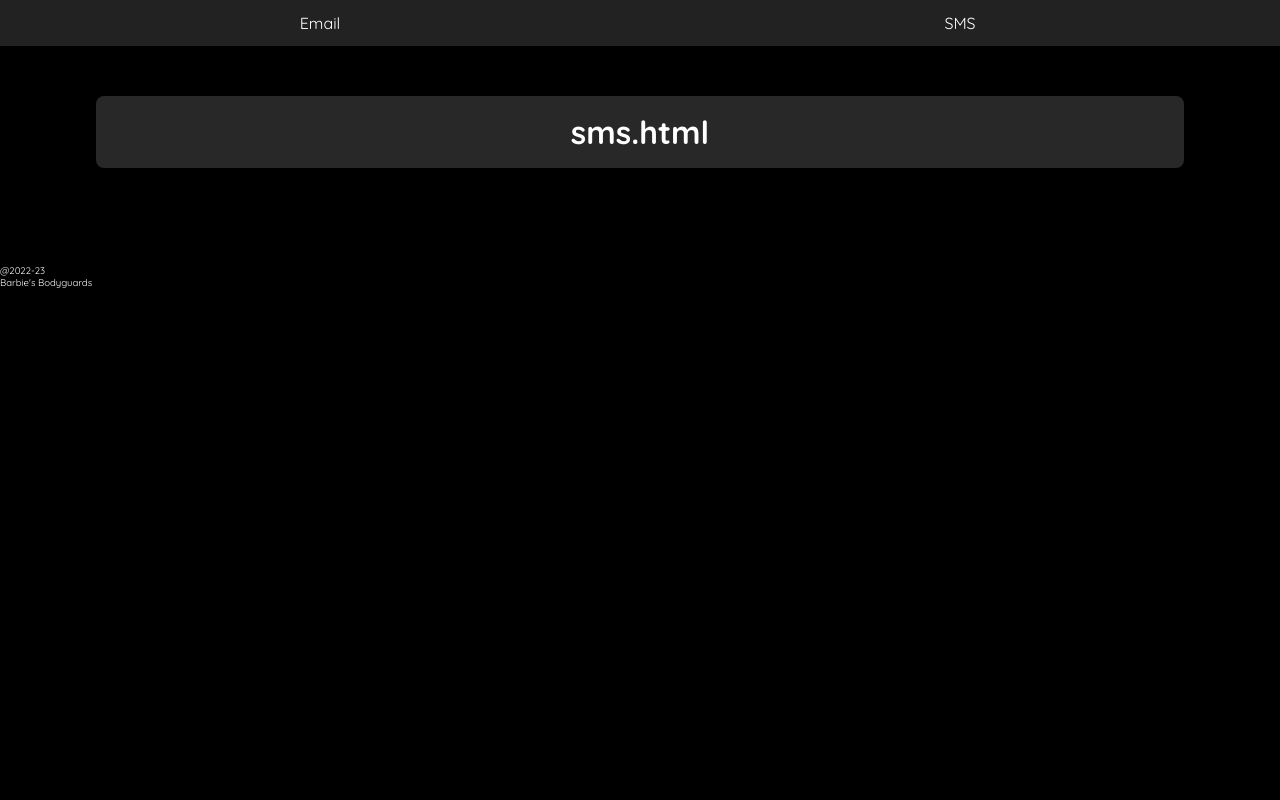
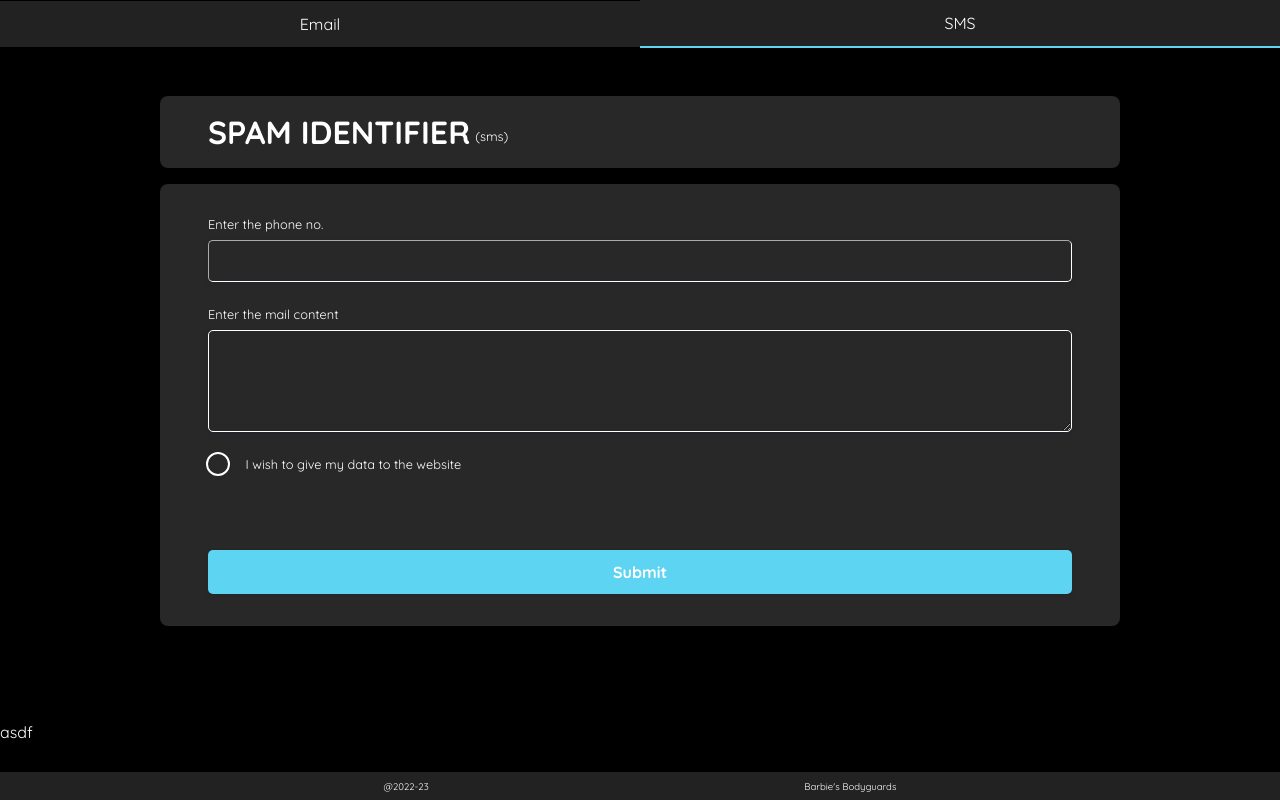
Before and after one commit to SarangKumar/Spam-Shield, a Flask app: page /sms in a window 1280 px wide. Run offline with Flask 2, Linux system fonts and the light colour scheme; some libraries are stand-ins or nearby versions.

Commit message:
make all routes for the project

```diff
--- a/app.py
+++ b/app.py
@@ -1,4 +1,4 @@
-from flask import Flask, render_template
+from flask import Flask, render_template, request
 
 app = Flask(__name__)
 
@@ -15,19 +15,28 @@ def rough():
 def email():
     return render_template('email.html')
 
+@app.route("/email/result", methods=['POST'])
+def resultemail():
+    email = request.form['email']
+    email_content = request.form['email_content']
+    final = email + ' ' + email_content
+    spam = 0
+    return render_template('result.html', id=email, content=email_content, output = final, spam=spam)
+
+@app.route("/sms/result", methods=['POST'])
+def resultesms():
+    phone = request.form['phoneno']
+    sms_content = request.form['sms_content']
+    final = phone + ' ' + sms_content
+    spam = 1
+    return render_template('result.html', id=phone, content=sms_content, output = final, spam=spam)
+
+
 
 @app.route("/sms")
 def sms():
     return render_template('sms.html')
 
-@app.route("/result")
-def result():
-    spam = 0
-
-    return render_template('result.html', spam=spam)
-
-
-
 
 if __name__ == "__main__":
     app.run(debug=True, port=8080)
--- a/static/css/main.css
+++ b/static/css/main.css
@@ -7,12 +7,12 @@
     font-family: 'Quicksand', sans-serif;
 }
 
-:root{
-    --primary:#5ED4F3;
-    --secondary:#000;
-    --white:#282828;
-    --light-text:#222;
-    --dark-text:#fff;
+:root {
+    --primary: #5ED4F3;
+    --secondary: #000;
+    --white: #282828;
+    --light-text: #222;
+    --dark-text: #fff;
 }
 
 body {
@@ -20,18 +20,22 @@ body {
     color: var(--dark-text);
 }
 
-
 .body-container {
-    margin: 6rem;
+    margin: 6rem 10rem;
     display: flex;
     align-items: center;
     justify-content: center;
     gap: 1rem;
-    padding: 1rem;
-    /* max-width: 1000px; */
-    border-radius: 0.5rem;
+    flex-direction: column;
     position: relative;
+}
+
+/* heading */
+
+.heading {
     background-color: var(--white);
+    color: var(--dark-text);
+
 }
 
 nav {
@@ -47,7 +51,8 @@ nav {
 }
 
 
-nav #mail, nav #sms{
+nav #mail,
+nav #sms {
     text-decoration: none;
     padding: 0.8rem 1rem;
     height: 100%;
@@ -56,109 +61,198 @@ nav #mail, nav #sms{
     color: var(--dark-text);
     cursor: pointer;
     background-color: var(--light-text);
-    /* border-radius: 0.5rem 0 0 0.5rem; */
 }
 
-nav #mail.active, nav #sms.active{
-    border-bottom:2px solid var(--primary);
+nav #mail.active,
+nav #sms.active {
+    border-bottom: 2px solid var(--primary);
 }
 
-nav #sms{
-    /* border-radius: 0 0.5rem 0.5rem 0; */
-    /* background-color: green; */
-}
-
-
-
-
-
-.result > .fa{
+.result>.fa {
     display: flex;
     align-items: center;
     justify-content: center;
-    width:2rem;
+    width: 2rem;
     height: 2rem;
     transform: translate(-50%, -50%);
     position: absolute;
     top: 0;
-    left:0;
+    left: 0;
     border-radius: 50%;
-
-
 }
 
-.result > .fa-check{
+.result>.fa-check {
     background-color: green;
 }
+.result>.fa-times {
+    background-color: red;
+}
 
+.content,
+.heading {
+    width: 100%;
+}
+
+.heading-container {
+    background-color: var(--white);
+    padding: 1rem 3rem;
+    border-radius: 0.5rem;
+    margin-bottom: 1rem;
+}
+
+.heading {
+    padding: 0;
+    display: inline;
+}
+
+.heading+span {
+    font-size: 0.8rem;
+    position: relative;
+    bottom: 3px;
+    left: 5px;
+}
 
 /* email */
 
-
-.container{
-    margin: 1rem 2rem;
-    padding: 2rem;
-    min-width: 90vw;
-    border-radius:10px;
+.form {
+    border-radius: 0.5rem;
     background-color: var(--white);
-}
-.form{
     display: flex;
     flex-direction: column;
-    gap: 1rem;
-    width: 100%;
+    gap: 1.5rem;
+    padding: 2rem 3rem;
 }
-.row{
+
+.row {
     display: flex;
     gap: 0.5rem;
     flex-direction: column;
 }
-label{
+
+label {
     color: var(--dark-text);
+    font-size: 0.8rem;
 }
-input, textarea
-{
+
+input,
+textarea {
     outline: none;
-    width: 100%;
-    padding:10px;
+    padding: 10px;
     border-radius: 5px;
+    border-width: 1.5px;
     background-color: transparent;
     color: var(--dark-text);
     font-size: 1rem;
     font-weight: bold;
     box-shadow: rgba(50, 50, 93, 0.25) 0px 2px 5px -1px, rgba(0, 0, 0, 0.3) 0px 1px 3px -1px;
     border-color: var(--dark-text);
-    resize:vertical;
+    resize: vertical;
 }
 
-.email::before{
-    content:'Email';
-    color:red;
+input:focus,
+input:focus-within,
+textarea:focus,
+textarea:focus-within {
+    border-color: var(--primary);
+}
+
+input[type=submit] {
+    cursor: pointer;
+    padding: 0.75rem;
+    border: none;
+    border-radius: 5px;
+    background-color: var(--primary);
+    margin-top: 50px;
+    width: 100%;
+}
+
+input[type='submit']:hover {
+    box-shadow: rgba(255, 225, 225, 0.1) 0px 3px 8px;
+}
+
+.consent {
+    display: flex;
+    align-content: center;
+    gap: 1.1rem;
 }
 
 
-input:focus, .input:focus-within{
-    border-color: var(--primary);
+.custom-checkbox {
+    transform: translateY(-10%);
+    height: 0.5rem;
+    width: 0.5rem;
+    border-radius: 1rem;
+    appearance: none;
+    outline: 2px solid var(--dark-text);
+    background-color: var(--white);
 }
 
-input[type=submit]
-{
-
+.custom-checkbox:hover {
+    background-color: var(--light-text);
     cursor: pointer;
-    padding:0.75rem;
-    border: none;
-    border-radius: 5px;
-    background-color: var(--primary);
-    /* position: absolute; */
-    margin-top:50px;
-    width:100%;
 }
 
-input[type='submit']:hover{
-    box-shadow: rgba(255, 225, 225, 0.1) 0px 3px 8px;
+.custom-checkbox:checked {
+    background-color: var(--primary);
+    box-shadow: 0 0 0 1px var(--primary);
+    animation: outline-checked;
+    animation-duration: 0.1s;
+    animation-iteration-count: 4;
+    animation-direction: alternate;
+    animation-timing-function: linear;
+}
+
+@keyframes outline-checked {
+    0% {
+        outline-offset: 0;
+    }
+
+    100% {
+        outline-offset: -0.2rem;
+    }
 }
 
 
-footer p{
+footer {
+    position: absolute;
+    bottom: 0;
+    left: 0;
+    right: 0;
+    background-color: var(--light-text);
+    display: flex;
+    align-items: center;
+    padding: 0.5rem;
+    justify-content: space-evenly;
+}
+
+footer p {
     font-size: 0.6rem;
 }
+
+@media only screen and (max-width: 800px) {
+    .heading-container {
+        padding: 1rem 2rem;
+    }
+
+    .body-container {
+        margin: 6rem 6rem;
+    }
+
+    .form {
+        padding: 2rem 2rem;
+    }
+}
+
+@media only screen and (max-width: 600px) {
+    .heading-container {
+        padding: 1rem;
+    }
+
+    .body-container {
+        margin: 6rem 2rem;
+    }
+
+    .form {
+        padding: 2rem 1rem;
+    }
+}
--- a/static/js/script.js
+++ b/static/js/script.js
@@ -2,7 +2,12 @@ const links = document.querySelectorAll('.link');
 
 
 
-console.log(links);
+if(window.location.pathname=='/email'){
+    document.getElementById('mail').style.borderBottom = '2px solid #5ED4F3'
+} else if(window.location.pathname=='/sms'){
+    document.getElementById('sms').style.borderBottom = '2px solid #5ED4F3'
+
+}
 
 for(let i=0; i<links.length; i++) {
 
--- a/templates/layout.html
+++ b/templates/layout.html
@@ -19,7 +19,7 @@
   </head>
   <body>
     <nav>
-      <a href="email" id="mail" class="link">Email</a>
+      <a href="/email" id="mail" class="link">Email</a>
       <a href="sms" id="sms" class="link">SMS</a>
     </nav>
     <div class="body-container">
@@ -27,6 +27,9 @@
         <div class="box">{% block body %} {% endblock %}</div>
         <div class="result">{% block result %} {% endblock %}</div>
       </div>
+    </div>
+    <div class="result-container">
+      asdf
     </div>
     <footer>
       <p>@2022-23</p>
--- a/templates/sms.html
+++ b/templates/sms.html
@@ -1,9 +1,32 @@
 {%extends "layout.html" %}
-
 {% block body %}
 
-<h1>sms.html</h1>
+<div class="heading-container">
+    <h1 class="heading">SPAM IDENTIFIER</h1><span>(sms)</span>
+</div>
 
+<form action="/sms/result" class="form" method="post">
+    <div class="phone-container row">
+        <label for="phone">Enter the phone no.</label>
+        <input name='phoneno' required name="phone" type="tel" class="email" />
+    </div>
 
+    <div class="content-container row">
+        <label for="content-ph">Enter the mail content</label>
+        <textarea
+        required
+        name="sms_content"
+        class="content-textarea"
+        rows="4"
+        type="text"
+        >
+    </textarea>
+</div>
+<section class="consent">
+    <input type="checkbox" name="styles" id="outline" class="custom-checkbox" />
+    <label for="outline">I wish to give my data to the website</label>
+</section>
+<input type="submit" />
+</form>
 
 {% endblock %}
```
Also changed, not shown: templates/email.html (+12 -9 lines), templates/result.html (+7 -8 lines).
